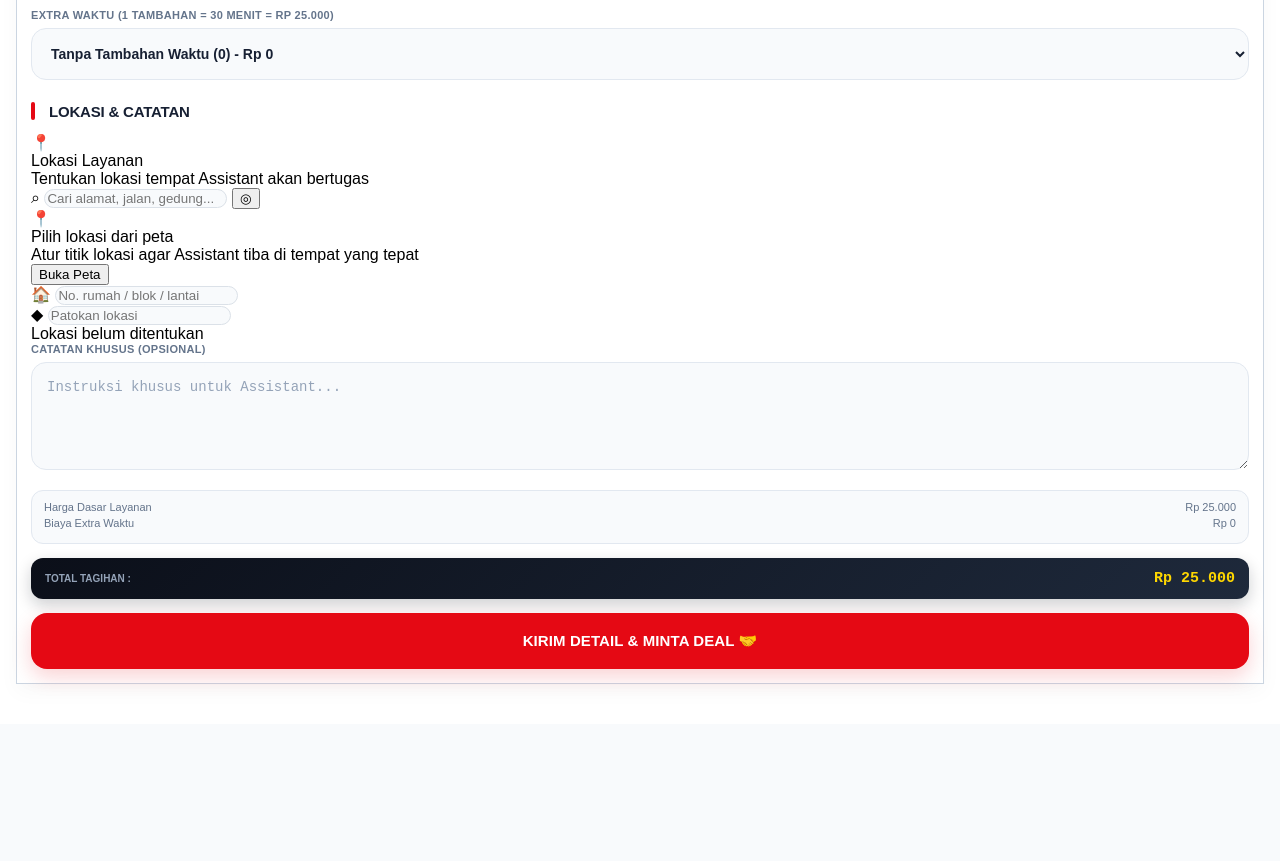
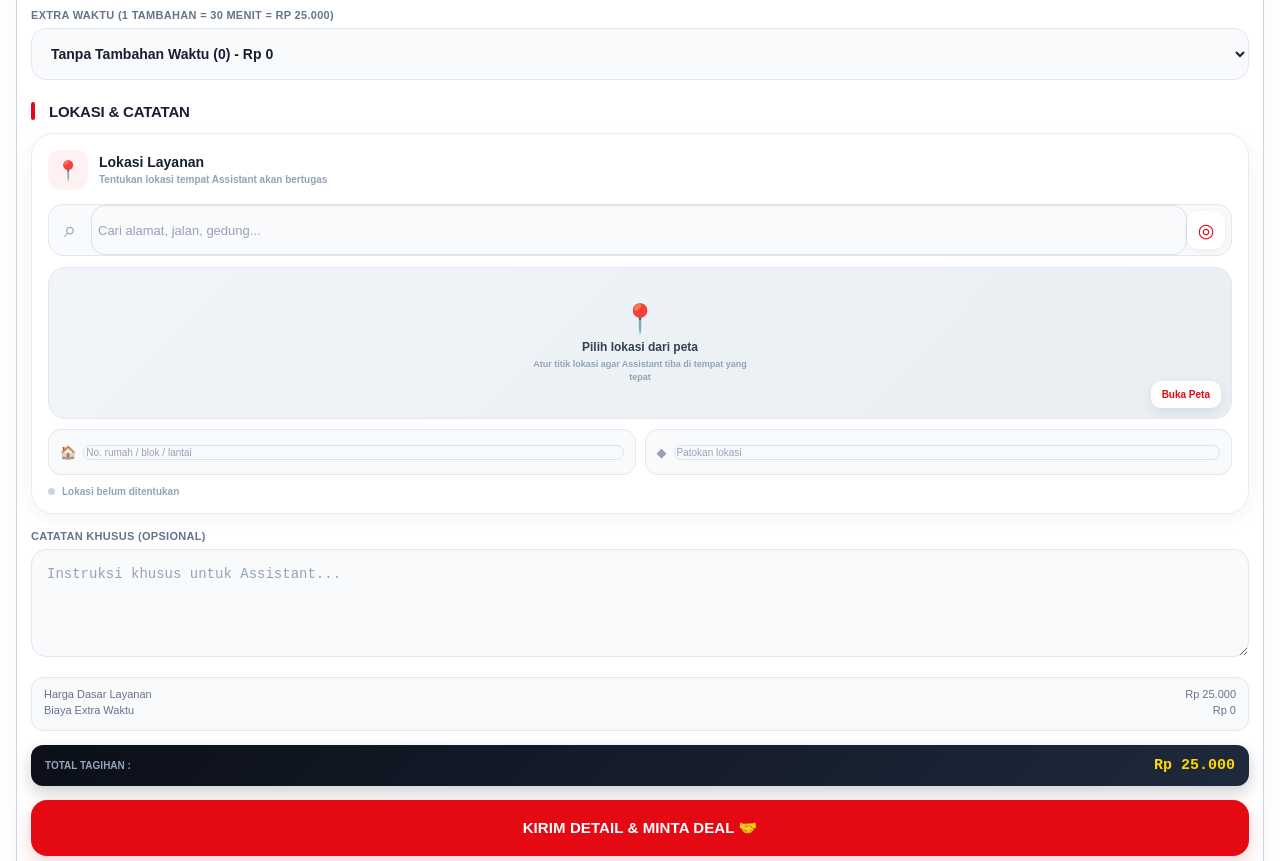
Before and after one commit to cikurgo/cikur-ai, a plain HTML site: page assistant.html in a window 1280 px wide. Shown: the part 720-1581 px from the top of the page. Before the commit the page ends 1444 px from the top, so only its background shows below. Drawn offline with Linux system fonts and the light colour scheme.

Commit message:
Update assistant.html

```diff
--- a/assistant.html
+++ b/assistant.html
@@ -801,6 +801,394 @@ input[type="date"].modern-input {
 
     .modern-textarea {
         min-height: 105px !important;
+    }
+}
+/* =========================================
+   ASSISTANT — MODERN LOCATION CARD
+========================================= */
+
+.assistant-location-card {
+    width: 100%;
+    box-sizing: border-box;
+
+    padding: 16px;
+
+    background: #ffffff;
+
+    border: 1px solid #e8edf2;
+    border-radius: 22px;
+
+    box-shadow:
+        0 5px 18px rgba(15, 23, 42, 0.05);
+
+    margin-bottom: 16px;
+}
+
+
+/* HEADER */
+
+.assistant-location-header {
+    display: flex;
+    align-items: center;
+    gap: 11px;
+
+    margin-bottom: 14px;
+}
+
+.assistant-location-icon {
+    width: 40px;
+    height: 40px;
+
+    display: flex;
+    align-items: center;
+    justify-content: center;
+
+    flex-shrink: 0;
+
+    background: #fff1f2;
+
+    border-radius: 13px;
+
+    font-size: 19px;
+}
+
+.assistant-location-title {
+    color: #172033;
+
+    font-size: 14px;
+    font-weight: 850;
+
+    line-height: 1.2;
+}
+
+.assistant-location-subtitle {
+    margin-top: 3px;
+
+    color: #94a3b8;
+
+    font-size: 10px;
+    font-weight: 600;
+
+    line-height: 1.3;
+}
+
+
+/* SEARCH */
+
+.assistant-address-search-wrap {
+    position: relative;
+
+    display: flex;
+    align-items: center;
+
+    width: 100%;
+    min-height: 50px;
+
+    box-sizing: border-box;
+
+    background: #f8fafc;
+
+    border: 1px solid #e2e8f0;
+
+    border-radius: 15px;
+
+    transition: .2s ease;
+}
+
+.assistant-address-search-wrap:focus-within {
+    background: #ffffff;
+
+    border-color: #e50914;
+
+    box-shadow:
+        0 0 0 3px rgba(229, 9, 20, .06);
+}
+
+.assistant-search-icon {
+    width: 42px;
+
+    display: flex;
+    align-items: center;
+    justify-content: center;
+
+    color: #94a3b8;
+
+    font-size: 22px;
+
+    flex-shrink: 0;
+}
+
+.assistant-address-input {
+    flex: 1;
+
+    min-width: 0;
+
+    height: 48px;
+
+    padding: 0 6px;
+
+    border: none;
+    outline: none;
+
+    background: transparent;
+
+    color: #172033;
+
+    font-size: 13px;
+    font-weight: 600;
+}
+
+.assistant-address-input::placeholder {
+    color: #94a3b8;
+    font-weight: 500;
+}
+
+.assistant-gps-button {
+    width: 38px;
+    height: 38px;
+
+    margin-right: 6px;
+
+    border: none;
+    border-radius: 11px;
+
+    background: #ffffff;
+
+    color: #e50914;
+
+    font-size: 19px;
+
+    display: flex;
+    align-items: center;
+    justify-content: center;
+
+    cursor: pointer;
+
+    box-shadow:
+        0 2px 7px rgba(15, 23, 42, .06);
+}
+
+
+/* AUTOCOMPLETE */
+
+.assistant-address-suggestions {
+    position: absolute;
+
+    top: calc(100% + 6px);
+    left: 0;
+    right: 0;
+
+    z-index: 1000;
+
+    display: none;
+
+    overflow: hidden;
+
+    background: #ffffff;
+
+    border: 1px solid #e5e7eb;
+
+    border-radius: 15px;
+
+    box-shadow:
+        0 14px 30px rgba(15, 23, 42, .12);
+}
+
+.assistant-address-suggestions > div {
+    padding: 12px 14px;
+
+    border-bottom: 1px solid #f1f5f9;
+
+    color: #334155;
+
+    font-size: 11px;
+
+    cursor: pointer;
+}
+
+.assistant-address-suggestions > div:last-child {
+    border-bottom: none;
+}
+
+.assistant-address-suggestions > div:active {
+    background: #fff7f7;
+}
+
+
+/* MAP */
+
+.assistant-map-preview {
+    position: relative;
+
+    height: 150px;
+
+    margin-top: 11px;
+
+    overflow: hidden;
+
+    display: flex;
+    align-items: center;
+    justify-content: center;
+
+    background:
+        linear-gradient(
+            135deg,
+            #f1f5f9,
+            #e9eef3
+        );
+
+    border: 1px solid #e2e8f0;
+
+    border-radius: 17px;
+
+    cursor: pointer;
+}
+
+.assistant-map-placeholder {
+    text-align: center;
+
+    padding: 20px;
+}
+
+.assistant-map-pin {
+    font-size: 28px;
+
+    margin-bottom: 5px;
+}
+
+.assistant-map-main-text {
+    color: #334155;
+
+    font-size: 12px;
+    font-weight: 800;
+}
+
+.assistant-map-sub-text {
+    max-width: 230px;
+
+    margin: 4px auto 0;
+
+    color: #94a3b8;
+
+    font-size: 9px;
+    font-weight: 600;
+
+    line-height: 1.4;
+}
+
+.assistant-map-open-button {
+    position: absolute;
+
+    right: 10px;
+    bottom: 10px;
+
+    padding: 8px 11px;
+
+    border: none;
+    border-radius: 10px;
+
+    background: rgba(255,255,255,.94);
+
+    color: #e50914;
+
+    font-size: 10px;
+    font-weight: 800;
+
+    box-shadow:
+        0 4px 12px rgba(15,23,42,.08);
+}
+
+
+/* ADDRESS DETAILS */
+
+.assistant-address-details {
+    display: grid;
+
+    grid-template-columns: 1fr 1fr;
+
+    gap: 9px;
+
+    margin-top: 10px;
+}
+
+.assistant-detail-field {
+    display: flex;
+    align-items: center;
+
+    min-width: 0;
+
+    height: 46px;
+
+    box-sizing: border-box;
+
+    padding: 0 11px;
+
+    background: #f8fafc;
+
+    border: 1px solid #e2e8f0;
+
+    border-radius: 13px;
+}
+
+.assistant-detail-icon {
+    margin-right: 7px;
+
+    color: #94a3b8;
+
+    font-size: 13px;
+}
+
+.assistant-detail-field input {
+    width: 100%;
+    min-width: 0;
+
+    border: none;
+    outline: none;
+
+    background: transparent;
+
+    color: #334155;
+
+    font-size: 10px;
+    font-weight: 600;
+}
+
+.assistant-detail-field input::placeholder {
+    color: #94a3b8;
+    font-weight: 500;
+}
+/* STATUS */
+.assistant-location-status {
+    display: flex;
+    align-items: center;
+    gap: 7px;
+    margin-top: 11px;
+    color: #94a3b8;
+    font-size: 10px;
+    font-weight: 600;
+}
+.assistant-status-dot {
+    width: 7px;
+    height: 7px;
+    flex-shrink: 0;
+    border-radius: 50%;
+    background: #cbd5e1;
+}
+/* CATATAN */
+.assistant-note-group {
+    margin-top: 13px !important;
+}
+/* MOBILE */
+@media (max-width: 420px) {
+    .assistant-location-card {
+        padding: 14px;
+        border-radius: 20px;
+    }
+    .assistant-address-details {
+        grid-template-columns: 1fr;
+    }
+    .assistant-map-preview {
+        height: 140px;
     }
 }
 /* =========================================
```
